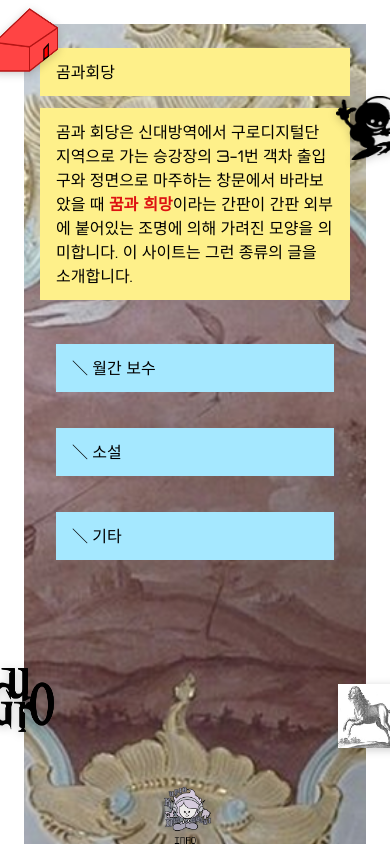
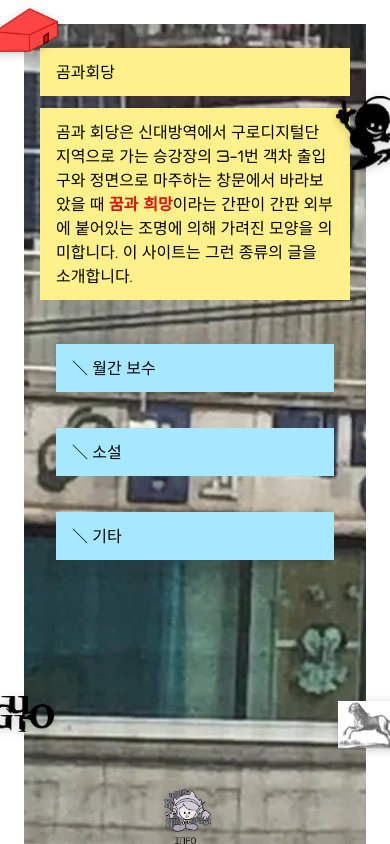
Before and after one commit to bearandhall/bearandhall, a React (Vite) app: page / in a window 390 px wide. Built offline with nearby package versions, Linux system fonts and the light colour scheme.

Commit message:
build error

```diff
--- a/index.html
+++ b/index.html
@@ -6,7 +6,7 @@
 <link href="https://fonts.googleapis.com/css2?family=Orbitron:wght@400;500;700&display=swap" rel="stylesheet">
 <link rel="icon" href="/favicon.png">
 
-    <link rel="icon" type="image/svg+xml" href="/vite.svg" />
+    <!-- <link rel="icon" type="image/svg+xml" href="/vite.svg" /> -->
     <meta name="viewport" content="width=device-width, initial-scale=1.0" />
     <title>gom-hwae-dang</title>
   </head>
--- a/src/index.css
+++ b/src/index.css
@@ -183,3 +183,27 @@ html, body, #root { overflow-x: hidden; }
 }
 
 .hl-red { color:#d11; font-weight:600; }
+
+
+html, body {
+  overflow-x: hidden;
+  overflow-wrap: anywhere;
+}
+
+.right-col, .pdf-col {
+  max-width: 100%;
+}
+
+/* 3) 이미지/임베드가 항상 컨테이너에 맞게 */
+img, video, iframe, embed, object {
+  max-width: 100%;
+  height: auto;
+  display: block;
+}
+
+/* 4) EdgeNav가 화면 밖에 나가더라도 문서를 밀지 않게 */
+.edgebtn {
+  position: fixed;       /* 이미 fixed 사용 중이면 OK */
+  will-change: transform;
+  /* 필요하면 아래로 보정 (음수 offset을 써도 body에 영향 X) */
+}
--- a/src/pages/Home.tsx
+++ b/src/pages/Home.tsx
@@ -11,7 +11,7 @@ const RS = '＼';
 
 export default function Home() {
   return (
-    <PageShell mobileBg="/img/covers/cover-monthly.png">
+    <PageShell mobileBg="/img/covers/cover-home.png">
       {/* 데스크탑: 2단 그리드 / 모바일: 우측 블록만 보이도록 */}
       <div className="lg:grid lg:grid-cols-[520px_minmax(0,1fr)] gap-8 items-start ">
         {/* 좌측 커버: 모바일에선 숨김 */}
--- a/src/pages/MiscArticle.tsx
+++ b/src/pages/MiscArticle.tsx
@@ -33,6 +33,7 @@ export default function MiscArticle() {
             </a>
           </div>
         )}
+                  {!!(meta as any).links?.length && <LinksPanel links={(meta as any).links} />}
       </div>
 
       {/* 데스크탑 좌측(고정) */}
@@ -52,6 +53,7 @@ export default function MiscArticle() {
           )}
           {!!(meta as any).links?.length && <LinksPanel links={(meta as any).links} />}
         </div>
+
       </div>
 
       {/* 오른쪽 본문 */}
@@ -88,7 +90,7 @@ export default function MiscArticle() {
         </div>
 
         {/* 모바일: 항상 텍스트 */}
-        <div className="lg:hidden block block-article">
+        <div className="lg:hidden block block-article w-full overflow-hidden">
           <ArticleRenderer title={meta.body.title} blocks={meta.body.blocks} />
         </div>
       </div>
--- a/src/pages/MonthlyIssue.tsx
+++ b/src/pages/MonthlyIssue.tsx
@@ -58,6 +58,7 @@ export default function MonthlyIssue() {
             <a className="btn w-full" href={meta.pdf} target="_blank" rel="noreferrer">PDF 다운</a>
           </div>
         )}
+
       </div>
 
       {/* 데스크탑 좌측 고정 */}
```
